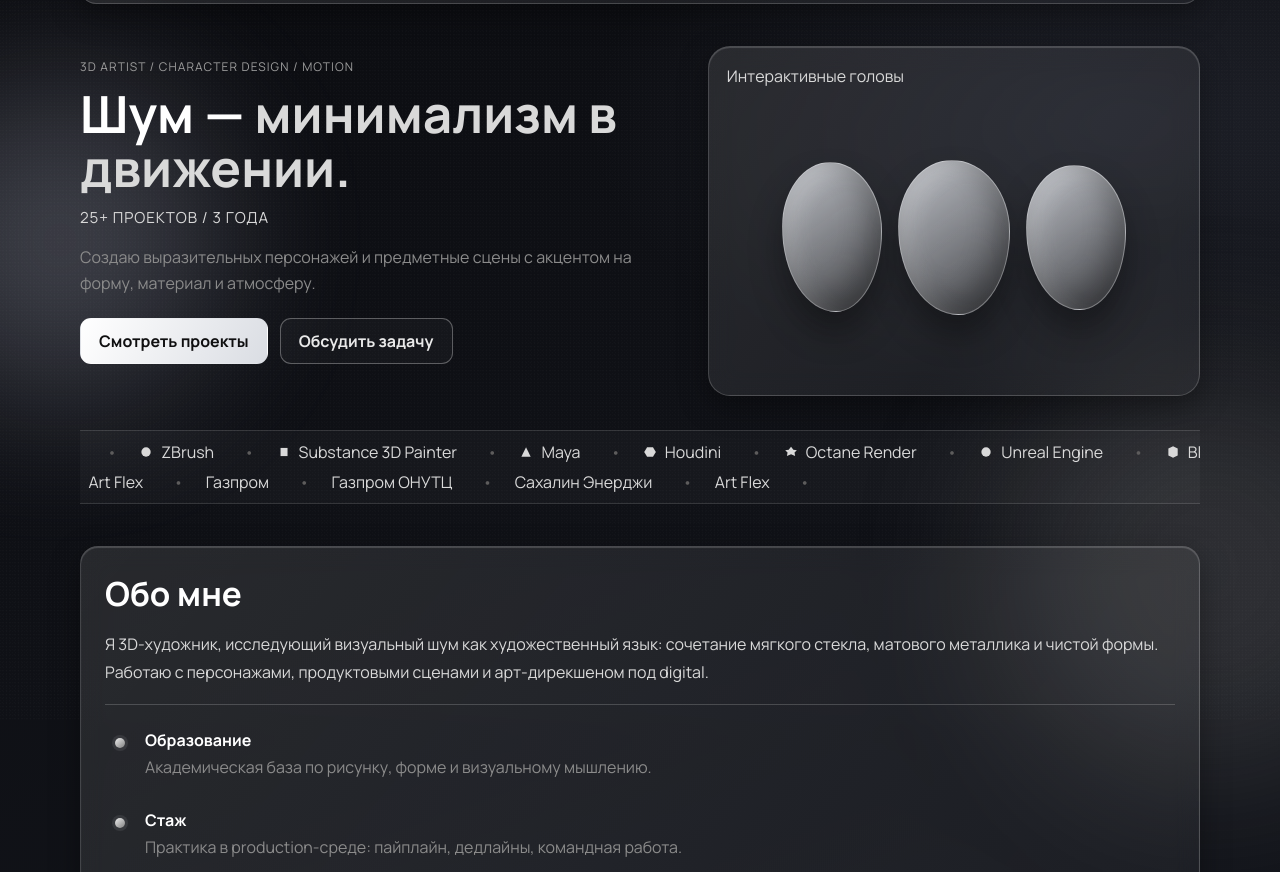
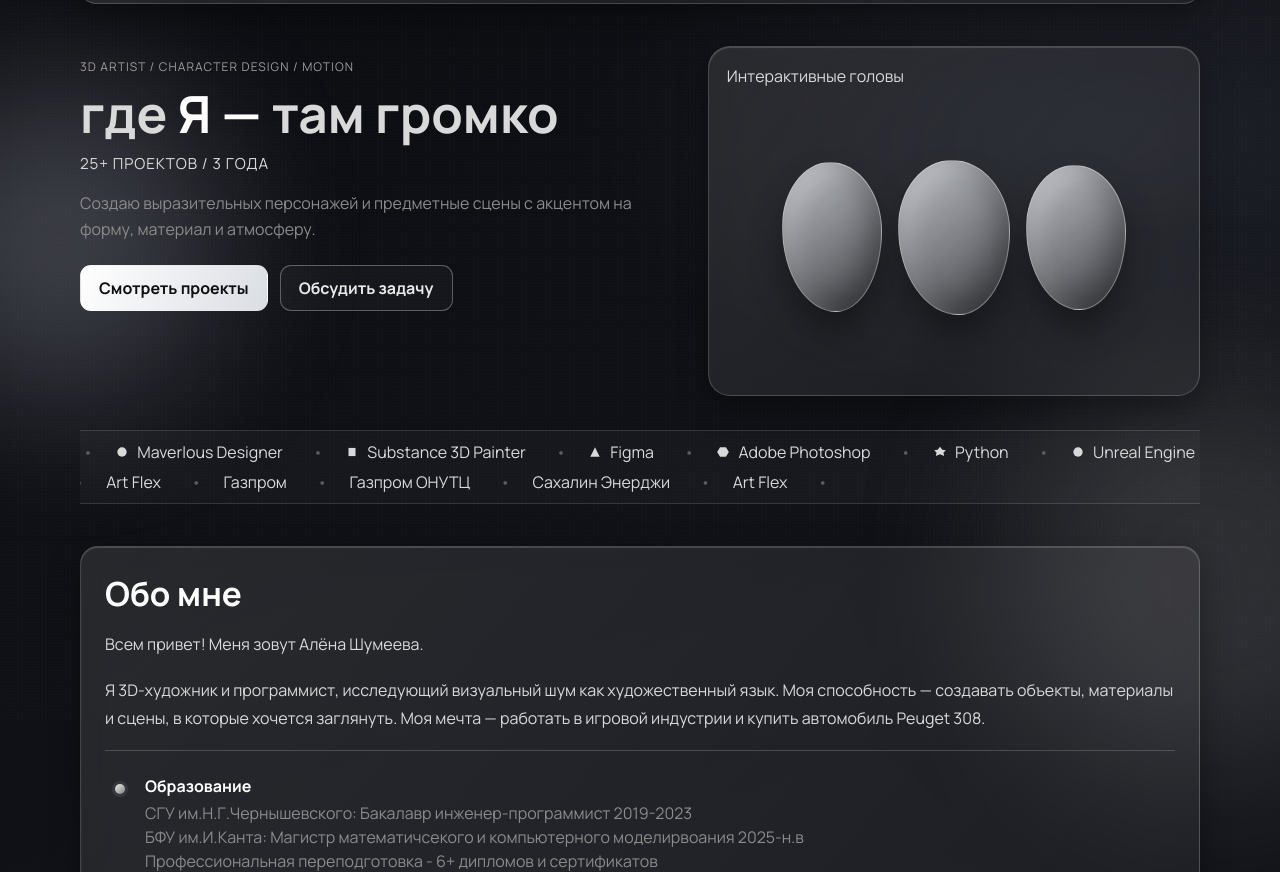
Before and after one commit to Im-Loco-22522/Portfolio-2, a plain HTML site: page index.html in a window 1280 px wide. Shown: the part 80-952 px from the top of the page. Drawn offline with Linux system fonts and the light colour scheme.

Commit message:
Update hero section and skills showcase with new content and design improvements

```diff
--- a/index.html
+++ b/index.html
@@ -41,8 +41,9 @@
         <div class="hero-copy">
           <p class="eyebrow">3D Artist / Character Design / Motion</p>
           <h1>
-            Шум —
-            <span>минимализм в движении.</span>
+            <span>где</span>
+            Я —
+            <span>там громко</span>
           </h1>
           <p class="hero-stats">25+ проектов / 3 года</p>
           <p class="hero-text">
@@ -69,22 +70,22 @@
         <div class="marquee-row">
           <div class="marquee-track">
             <span><svg viewBox="0 0 24 24" aria-hidden="true"><path d="M12 2l8 4v12l-8 4-8-4V6z"/></svg>Blender</span>
-            <span><svg viewBox="0 0 24 24" aria-hidden="true"><path d="M12 3l9 9-9 9-9-9z"/></svg>Cinema 4D</span>
-            <span><svg viewBox="0 0 24 24" aria-hidden="true"><circle cx="12" cy="12" r="8"/></svg>ZBrush</span>
+            <span><svg viewBox="0 0 24 24" aria-hidden="true"><path d="M12 3l9 9-9 9-9-9z"/></svg>JavaScript</span>
+            <span><svg viewBox="0 0 24 24" aria-hidden="true"><circle cx="12" cy="12" r="8"/></svg>Maverlous Designer</span>
             <span><svg viewBox="0 0 24 24" aria-hidden="true"><path d="M6 5h12v14H6z"/></svg>Substance 3D Painter</span>
-            <span><svg viewBox="0 0 24 24" aria-hidden="true"><path d="M12 4l8 16H4z"/></svg>Maya</span>
-            <span><svg viewBox="0 0 24 24" aria-hidden="true"><path d="M7 4h10l5 8-5 8H7l-5-8z"/></svg>Houdini</span>
-            <span><svg viewBox="0 0 24 24" aria-hidden="true"><path d="M12 3l4 5 6 1-4 4 1 6-7-3-7 3 1-6-4-4 6-1z"/></svg>Octane Render</span>
+            <span><svg viewBox="0 0 24 24" aria-hidden="true"><path d="M12 4l8 16H4z"/></svg>Figma</span>
+            <span><svg viewBox="0 0 24 24" aria-hidden="true"><path d="M7 4h10l5 8-5 8H7l-5-8z"/></svg>Adobe Photoshop</span>
+            <span><svg viewBox="0 0 24 24" aria-hidden="true"><path d="M12 3l4 5 6 1-4 4 1 6-7-3-7 3 1-6-4-4 6-1z"/></svg>Python</span>
             <span><svg viewBox="0 0 24 24" aria-hidden="true"><circle cx="12" cy="12" r="8"/><circle cx="12" cy="12" r="3"/></svg>Unreal Engine</span>
           </div>
           <div class="marquee-track" aria-hidden="true">
             <span><svg viewBox="0 0 24 24" aria-hidden="true"><path d="M12 2l8 4v12l-8 4-8-4V6z"/></svg>Blender</span>
-            <span><svg viewBox="0 0 24 24" aria-hidden="true"><path d="M12 3l9 9-9 9-9-9z"/></svg>Cinema 4D</span>
-            <span><svg viewBox="0 0 24 24" aria-hidden="true"><circle cx="12" cy="12" r="8"/></svg>ZBrush</span>
+            <span><svg viewBox="0 0 24 24" aria-hidden="true"><path d="M12 3l9 9-9 9-9-9z"/></svg>JavaScript</span>
+            <span><svg viewBox="0 0 24 24" aria-hidden="true"><circle cx="12" cy="12" r="8"/></svg>Maverlous Designer</span>
             <span><svg viewBox="0 0 24 24" aria-hidden="true"><path d="M6 5h12v14H6z"/></svg>Substance 3D Painter</span>
-            <span><svg viewBox="0 0 24 24" aria-hidden="true"><path d="M12 4l8 16H4z"/></svg>Maya</span>
-            <span><svg viewBox="0 0 24 24" aria-hidden="true"><path d="M7 4h10l5 8-5 8H7l-5-8z"/></svg>Houdini</span>
-            <span><svg viewBox="0 0 24 24" aria-hidden="true"><path d="M12 3l4 5 6 1-4 4 1 6-7-3-7 3 1-6-4-4 6-1z"/></svg>Octane Render</span>
+            <span><svg viewBox="0 0 24 24" aria-hidden="true"><path d="M12 4l8 16H4z"/></svg>Figma</span>
+            <span><svg viewBox="0 0 24 24" aria-hidden="true"><path d="M7 4h10l5 8-5 8H7l-5-8z"/></svg>Adobe Photoshop</span>
+            <span><svg viewBox="0 0 24 24" aria-hidden="true"><path d="M12 3l4 5 6 1-4 4 1 6-7-3-7 3 1-6-4-4 6-1z"/></svg>Python</span>
             <span><svg viewBox="0 0 24 24" aria-hidden="true"><circle cx="12" cy="12" r="8"/><circle cx="12" cy="12" r="3"/></svg>Unreal Engine</span>
           </div>
         </div>
@@ -92,7 +93,7 @@
           <div class="marquee-track">
             <span>Газпром</span>
             <span>Газпром ОНУТЦ</span>
-            <span>Сахалин Энерджи</span>
+            <span>Сахалинская Энергия</span>
             <span>Art Flex</span>
           </div>
           <div class="marquee-track" aria-hidden="true">
@@ -107,23 +108,30 @@
       <section class="about section glass" id="about">
         <h2>Обо мне</h2>
         <p>
-          Я 3D-художник, исследующий визуальный шум как художественный язык:
-          сочетание мягкого стекла, матового металлика и чистой формы.
-          Работаю с персонажами, продуктовыми сценами и арт-дирекшеном под digital.
+          Всем привет! Меня зовут Алёна Шумеева.
+        </p>
+        <p>
+          Я 3D-художник и программист, исследующий визуальный шум как художественный язык.
+          Моя способность — создавать объекты, материалы и сцены, в которые хочется заглянуть.
+          Моя мечта — работать в игровой индустрии и купить автомобиль Peuget 308.
         </p>
         <div class="timeline">
           <div class="timeline-item">
             <span class="timeline-dot"></span>
             <div>
               <h3>Образование</h3>
-              <p>Академическая база по рисунку, форме и визуальному мышлению.</p>
+              <p>СГУ им.Н.Г.Чернышевского: Бакалавр инженер-программист 2019-2023</p>
+              <p>БФУ им.И.Канта: Магистр математичсекого и компьютерного моделирвоания 2025-н.в</p>
+              <p>Профессиональная переподготовка - 6+ дипломов и сертификатов</p>
             </div>
           </div>
           <div class="timeline-item">
             <span class="timeline-dot"></span>
             <div>
               <h3>Стаж</h3>
-              <p>Практика в production-среде: пайплайн, дедлайны, командная работа.</p>
+              <p>Практика в таких компаниях как:</p>
+              <p>"Bosch" г.Энгельс (2021 - 2023): программист Industri 4.0. </p>
+              <p>"Газпром ОНУТЦ" г.Калининград (2024 - н.в.): 3D-художник</p>
             </div>
           </div>
           <div class="timeline-item">
@@ -151,7 +159,7 @@
               <svg viewBox="0 0 24 24"><path d="M7 4h10l5 8-5 8H7l-5-8z" /></svg>
             </div>
             <h3>3D для брендов</h3>
-            <p>Визуалы продуктов и key visuals для рекламы и соцсетей.</p>
+            <p>Визуалы продуктов и ключевой визуал для рекламы и соцсетей.</p>
           </article>
           <article class="card glass magnetic">
             <div class="service-icon" aria-hidden="true">
```
